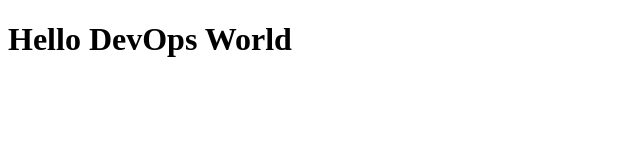
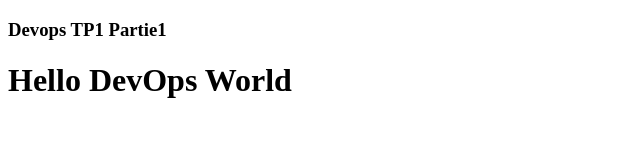
Before and after one commit to koussayinsat12/testProject, a plain HTML site: page index.html in a window 1280 px wide. Shown: the whole page, without its empty margins (0-640 px from the left). Drawn offline with Linux system fonts and the light colour scheme.

Commit message:
add a subtitle

```diff
--- a/index.html
+++ b/index.html
@@ -4,6 +4,8 @@
     <meta charset="UTF-8">
     <meta name="viewport" content="width=device-width, initial-scale=1.0">
     <title>Hello DevOps World</title>
+    <!-- Modification -->
+    <h3>Devops TP1 Partie1</h3>
     <link rel="stylesheet" href="style.css">
 </head>
 <body>
```
